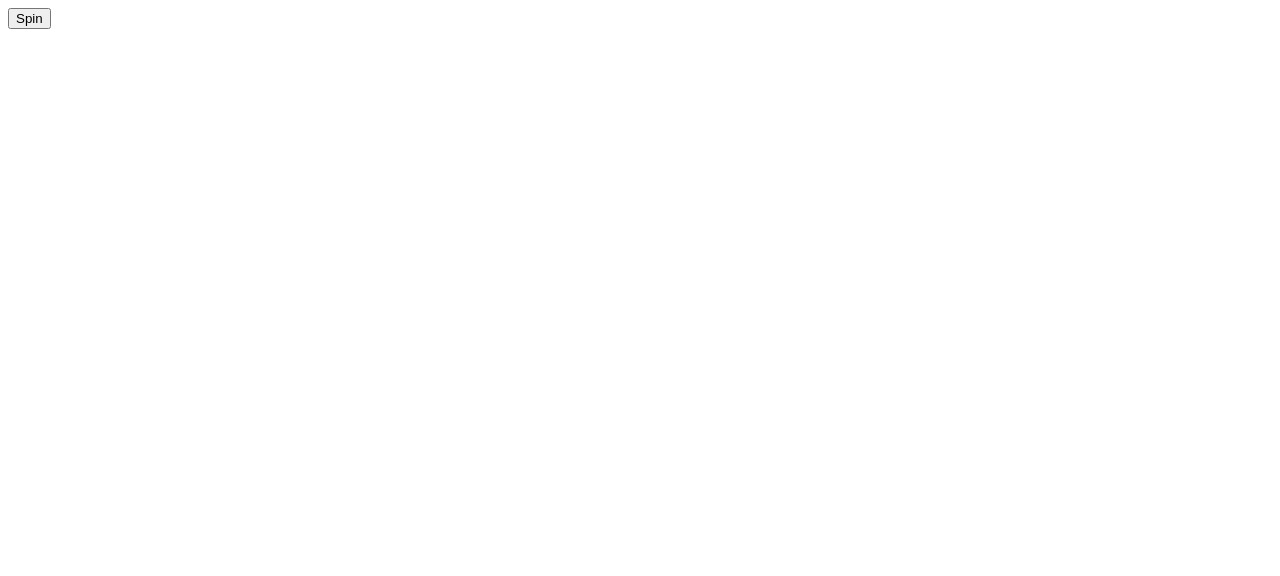
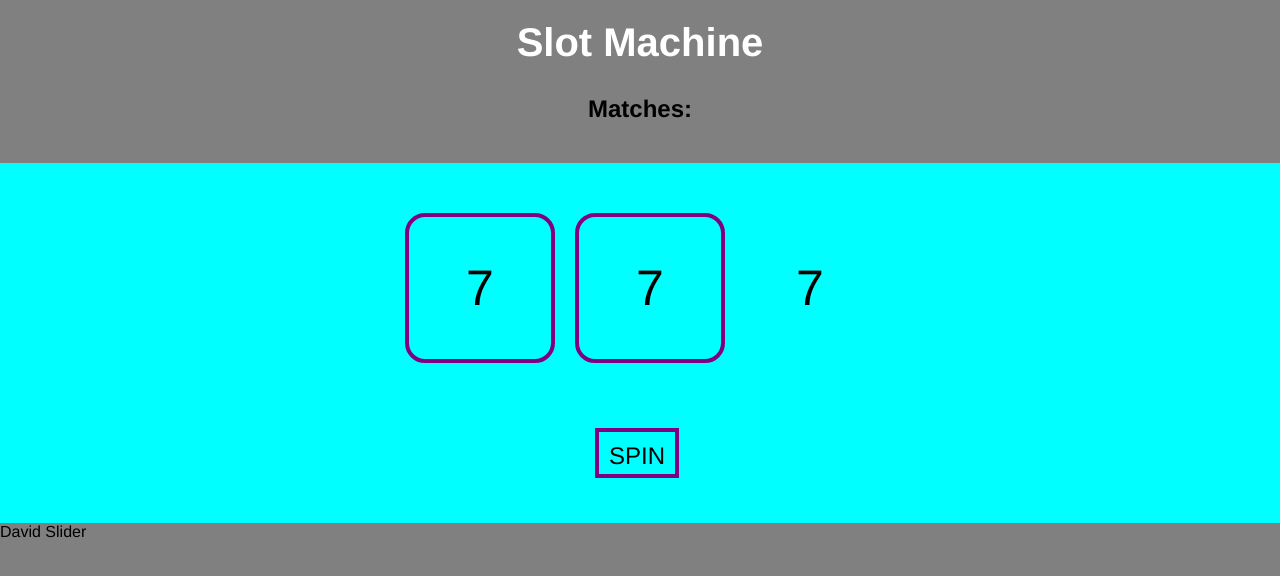
Before and after one commit to Davidslider/slot_machine_game, a plain HTML site: page index.html in a window 1280 px wide. Drawn offline with nearby package versions, Linux system fonts and the light colour scheme.

Commit message:
first push

```diff
--- a/css/style.css
+++ b/css/style.css
@@ -1,3 +1,114 @@
-body {
+* {
+    font-family: helvetica;
+    box-sizing: border-box;
 
 }
+
+body {
+    /* height: 100vh;
+    width: 100%;
+    border: 100%; */
+    display: flex;
+    flex-direction: column;
+    justify-content: center;
+    align-items: center;
+    margin: 0;
+    background-color: grey;
+}
+
+main {
+    display: flex;
+    flex-direction: column;
+    width: 100%;
+    height: 100%;
+
+    background-color: aqua;
+
+}
+
+section {
+    background-color: aqua;
+    display: flex;
+    padding: 40px 0 0 0;
+    flex-direction: row;
+    text-align: center;
+    align-content: center;
+    margin: 0 auto;
+}
+
+div {
+    margin: auto;
+
+    padding: 30px;
+    width: 100px;
+    font-size: 50px;
+    width: 150px;
+    height: 150px;
+    align-items: stretch;
+    align-content: center;
+}
+
+#cell1 {
+    border: 4px solid purple;
+    border-radius: 20px;
+    margin: 10px;
+}
+
+#cell2 {
+    border: 4px solid purple;
+    border-radius: 20px;
+    margin: 10px;
+    align-content: center;
+
+}
+
+h2 {
+    padding: 10px 0 0 0;
+    background-color: grey;
+    margin: 0;
+    text-align: center;
+}
+
+p {
+    margin: 0;
+}
+
+h1 {
+
+    align-content: center;
+
+    text-align: center;
+    font-size: 40px;
+    padding: 20px;
+    color: white;
+    margin: 0;
+    background-color: grey;
+
+}
+
+#message {
+    font-size: 20px;
+}
+
+button {
+    font-size: 24px;
+    padding: 10px;
+    border: 4px solid purple;
+    background-color: aqua;
+    outline: none;
+
+    height: 50px;
+}
+
+
+
+#spin-btn:hover {
+    background-color: grey;
+    border-radius: 13px;
+    color: white;
+}
+footer {
+    background-color: grey;
+    width: 100%;
+    height: 100%;
+}
--- a/index.html
+++ b/index.html
@@ -1,14 +1,41 @@
 <!DOCTYPE html>
 <html lang="en">
+
 <head>
     <meta charset="UTF-8">
     <meta name="viewport" content="width=device-width, initial-scale=1.0">
     <meta http-equiv="X-UA-Compatible" content="ie=edge">
-    <title>Document</title>
+    <link rel="stylesheet" href="./css/style.css">
+    <script src="https://code.jquery.com/jquery-3.2.1.min.js" integrity="sha256-hwg4gsxgFZhOsEEamdOYGBf13FyQuiTwlAQgxVSNgt4="
+        crossorigin="anonymous"></script>
 </head>
+<script defer src="./js/script.js"></script>
+
+<title>Document</title>
+</head>
+
 <body>
+    <main>
 
-    <button>Spin</button>
 
+        <h1>Slot Machine</h1>
+
+        <h2>Matches: <p id='matches'></p>
+        </h2>
+
+        <h1 id='message'></h1>
+        <section>
+            <div id='cell1'>7</div>
+            <div id='cell2'>7</div>
+            <div id='cell3'>7</div>
+        </section>
+        <div id='buttons'>
+            <button id="spin-btn">SPIN</button>
+            <!-- <button id='reset-btn'>RESET</button> -->
+        </div>
+
+    </main>
 </body>
+
+<footer>David Slider</footer>
 </html>
--- a/js/script.js
+++ b/js/script.js
@@ -1,11 +1,67 @@
-//Step one: Create Game
+function randomNum() {
+    return Math.floor(Math.random() * (10 - 1) + 1)
+}
 
-//Step two: Draw Game Board on DOM
-//Step three: create functionality for button
-//Step four: create functionality for spin
-//step five: check for a match between box1 & box2
-/* 1: If match display winner
-*  2: Else if  ask to spin again
-*
-*/
-//step six:
+let spin = randomNum()
+
+
+
+/*----- app's state (variables) -----*/
+let matches = 0
+
+// local variable to track number of matches
+
+
+/*----- cached element references -----*/
+const button = document.getElementById('spin-btn')
+const cell1 = document.getElementById('cell1')
+const cell2 = document.getElementById('cell2')
+const cell2 = document.getElementById('cell3')
+const message = document.getElementById('message')
+const match = document.getElementById('matches')
+
+
+/*----- event listeners -----*/
+button.addEventListener('click', slot)
+
+
+/*----- functions -----*/
+
+
+
+function displayMessage() {
+    message.innerHTML
+}
+
+function slot() {
+    cell1.innerHTML = randomNum()
+    cell2.innerHTML = randomNum()
+
+    checkMatch()
+}
+
+// function displayMatch() {
+//     matches + 1
+// }
+
+// displayMatch(matches);
+
+
+
+
+function checkMatch() {
+    let val1 = cell1.innerHTML
+    let val2 = cell2.innerHTML
+    if (val1 === val2) {
+        message.innerHTML = "Winner!!"
+        matches = matches + 1
+        match.innerHTML = matches
+        // match.innerHTML = (matches + 1)
+        // Update element in the DOM
+        // match.innerHTML = (matches + 1)
+    } else {
+        message.innerHTML = "Try Again!"
+    }
+
+
+}
```
